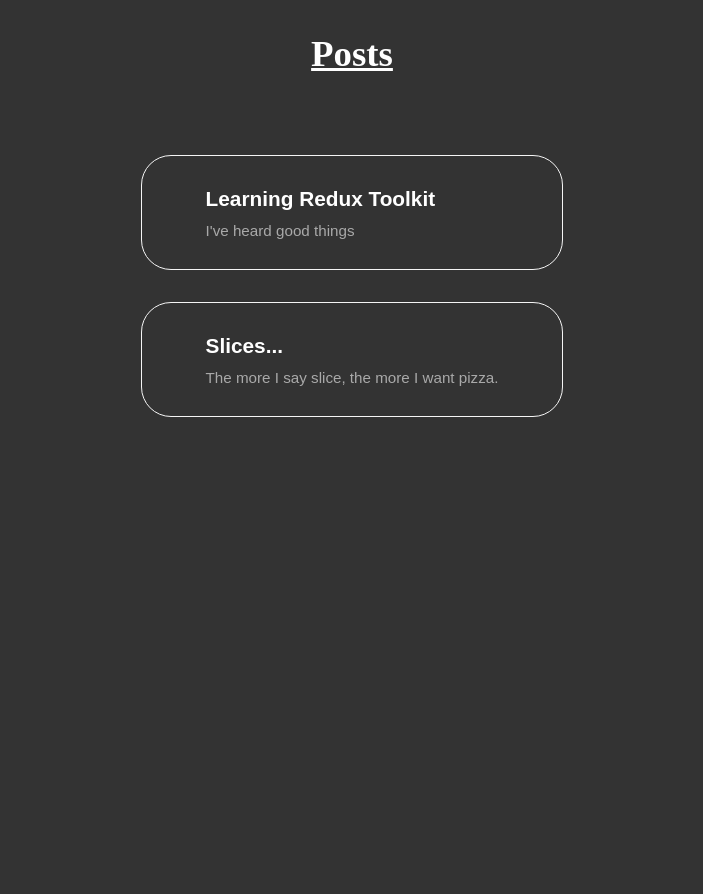
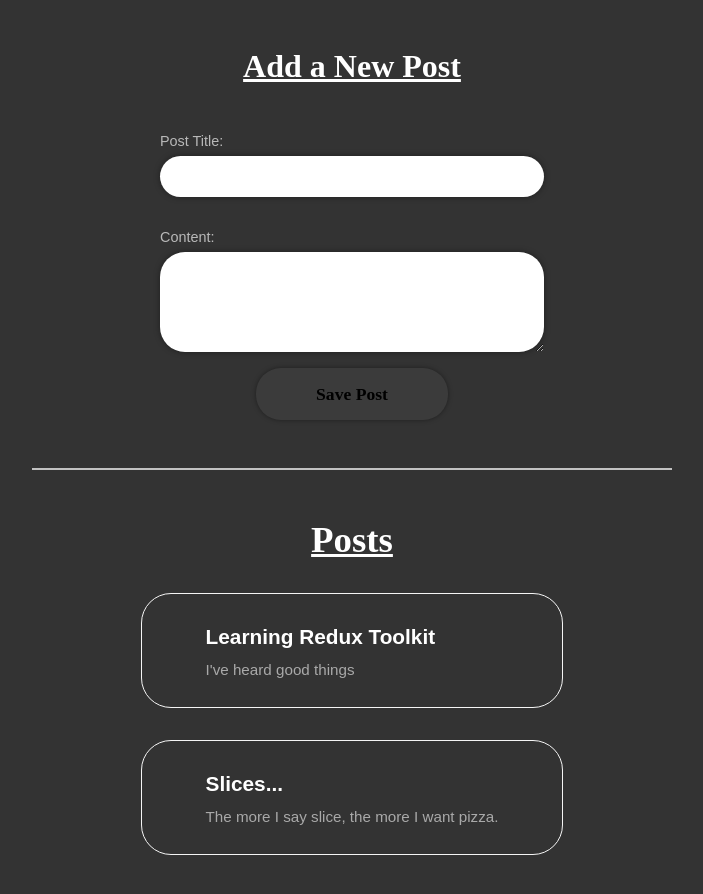
Before and after one commit to arianXdev/simple-blog-redux-app, a React (Vite) app: page / in a window 1280 px wide. Shown: the top 894 px of the page, without its empty margins (288-991 px from the left). Before the commit the page ends 800 px from the top, so only its background shows below. Built offline with nearby package versions, Linux system fonts and the light colour scheme.

Commit message:
feat: added some css styles

```diff
--- a/src/App.css
+++ b/src/App.css
@@ -1,4 +1,20 @@
 .App {
 	font-size: 16px;
 	padding-top: 2em;
+	display: flex;
+	flex-direction: column;
+	justify-content: center;
 }
+
+.divider {
+	width: 50%;
+	align-self: center;
+	border: 1px solid rgba(255, 255, 255, 0.7);
+	margin: 3em 0;
+}
+
+@media screen and (max-width: 992px) {
+	.divider {
+		width: 80%;
+	}
+}
--- a/src/App.jsx
+++ b/src/App.jsx
@@ -1,9 +1,12 @@
+import "./App.css";
+import AddPostForm from "./features/posts/AddPostForm";
 import PostsList from "./features/posts/PostsList";
-import "./App.css";
 
 const App = () => {
 	return (
 		<main className="App">
+			<AddPostForm />
+			<div className="divider"></div>
 			<PostsList />
 		</main>
 	);
--- /dev/null
+++ b/src/features/posts/AddPostForm.css
@@ -0,0 +1,91 @@
+.AddPost {
+	display: flex;
+	flex-direction: column;
+	justify-content: center;
+	align-items: center;
+	margin-top: 1em;
+}
+
+.AddPost__title {
+	font-family: "Ubuntu Mono";
+	font-weight: 900;
+	font-size: 2em;
+	margin-bottom: 1em;
+	text-decoration: underline;
+}
+
+.AddPost__form {
+	width: 30%;
+	display: inherit;
+	flex-direction: inherit;
+	justify-content: space-evenly;
+}
+
+.AddPost__group {
+	display: flex;
+	flex-direction: column;
+	justify-content: flex-start;
+	margin: 1em 0;
+}
+
+.AddPost__group > label {
+	font-size: 0.9em;
+	color: #b9b9b9;
+	font-weight: lighter;
+	margin-bottom: 0.5em;
+}
+
+#postTitle {
+	font-family: "Ubuntu Mono";
+	font-size: 1em;
+	padding: 0.7em 1.2em;
+	border-radius: 45px;
+	box-shadow: 0 0 6px rgba(0, 0, 0, 0.4);
+	transition: all 0.2s ease-in-out;
+}
+
+#postTitle:focus {
+	box-shadow: 0 0 10px rgba(0, 0, 0, 0.7);
+}
+
+#postContent {
+	width: 100%;
+	height: 100px;
+	font-family: "Ubuntu Mono";
+	font-size: 1em;
+	padding: 1.2em;
+	border-radius: 25px;
+	box-shadow: 0 0 6px rgba(0, 0, 0, 0.4);
+	transition: all 0.2s ease-in-out;
+}
+
+#postContent:focus {
+	box-shadow: 0 0 10px rgba(0, 0, 0, 0.7);
+}
+
+.AddPost__btn {
+	width: 50%;
+	font-family: "Ubuntu Mono";
+	font-size: 1.1em;
+	align-self: center;
+	border-radius: 25px;
+	padding: 0.9em 1.7em;
+	background: #3b3b3b;
+	font-weight: bold;
+	box-shadow: 0 0 5px rgba(0, 0, 0, 0.4);
+	transition: all 0.2s ease-in-out;
+}
+
+.AddPost__btn:hover {
+	background: #3b3b3bb7;
+	box-shadow: 0 0 7px rgba(0, 0, 0, 0.8);
+}
+
+@media screen and (max-width: 992px) {
+	.AddPost__form {
+		width: 80%;
+		display: inherit;
+		flex-direction: inherit;
+		justify-content: space-evenly;
+	}
+}
--- /dev/null
+++ b/src/features/posts/AddPostForm.jsx
@@ -0,0 +1,34 @@
+import { useState } from "react";
+import "./AddPostForm.css";
+
+const AddPostForm = () => {
+	const [title, setTitle] = useState("");
+	const [content, setContent] = useState("");
+
+	const onTitleChanged = (e) => setTitle(e.target.value);
+	const onContentChanged = (e) => setContent(e.target.value);
+
+	return (
+		<section className="AddPost">
+			<h2 className="AddPost__title">Add a New Post</h2>
+
+			<form className="AddPost__form">
+				<div className="AddPost__group">
+					<label htmlFor="postTitle">Post Title:</label>
+					<input type="text" id="postTitle" name="postTitle" value={title} onChange={onTitleChanged} />
+				</div>
+
+				<div className="AddPost__group">
+					<label htmlFor="postContent">Content:</label>
+					<textarea type="text" id="postContent" name="postContent" value={content} onChange={onContentChanged}></textarea>
+				</div>
+
+				<button type="button" className="AddPost__btn">
+					Save Post
+				</button>
+			</form>
+		</section>
+	);
+};
+
+export default AddPostForm;
--- a/src/features/posts/PostsList.css
+++ b/src/features/posts/PostsList.css
@@ -3,6 +3,7 @@
 	flex-direction: column;
 	justify-content: center;
 	align-items: center;
+	margin-bottom: 3em;
 }
 
 .Posts__title {
@@ -10,10 +11,6 @@
 	font-size: 2.3em;
 	font-weight: 900;
 	text-decoration: underline;
-}
-
-.Posts__list {
-	margin-top: 3em;
 }
 
 .Posts__item {
--- a/src/index.css
+++ b/src/index.css
@@ -1,6 +1,8 @@
 * {
 	padding: 0;
 	margin: 0;
+	border: none;
+	outline: none;
 	box-sizing: border-box;
 }
 
@@ -9,3 +11,7 @@
 	background: #333;
 	color: white;
 }
+
+button {
+	cursor: pointer;
+}
```
